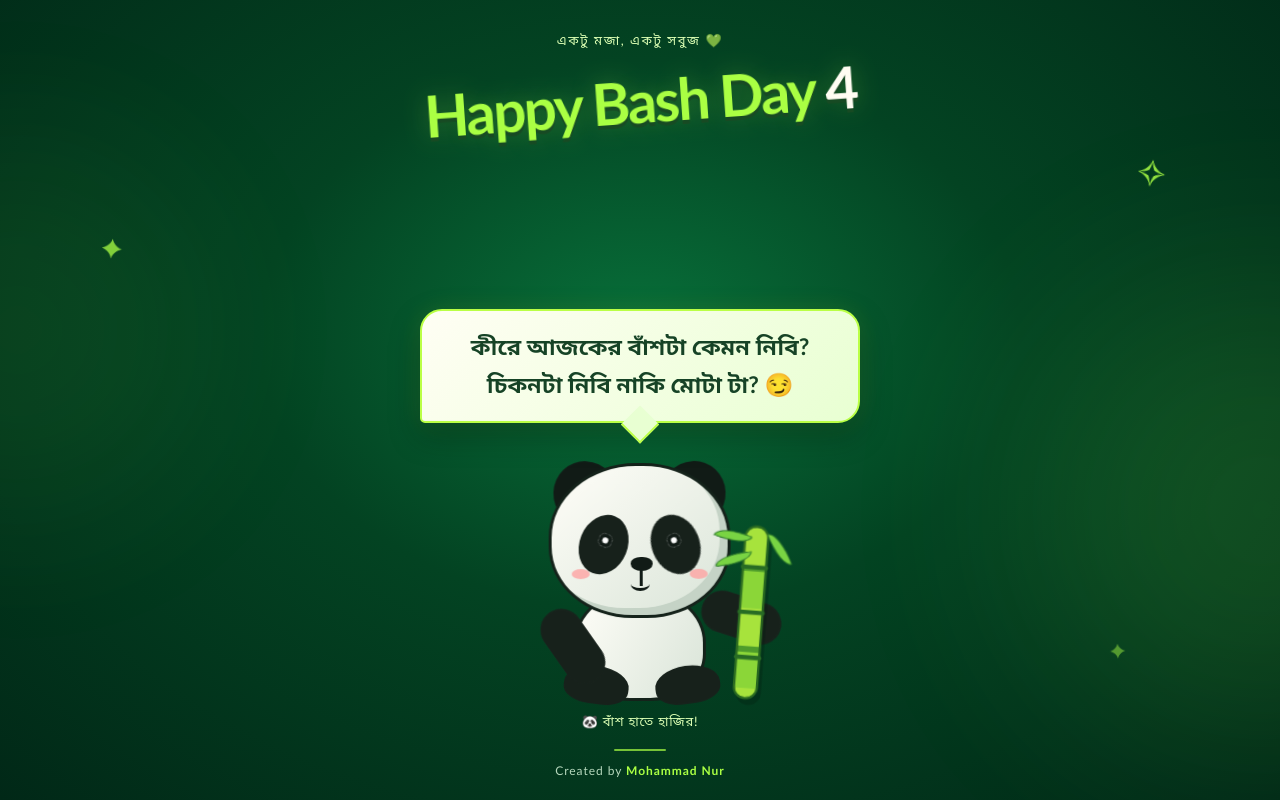
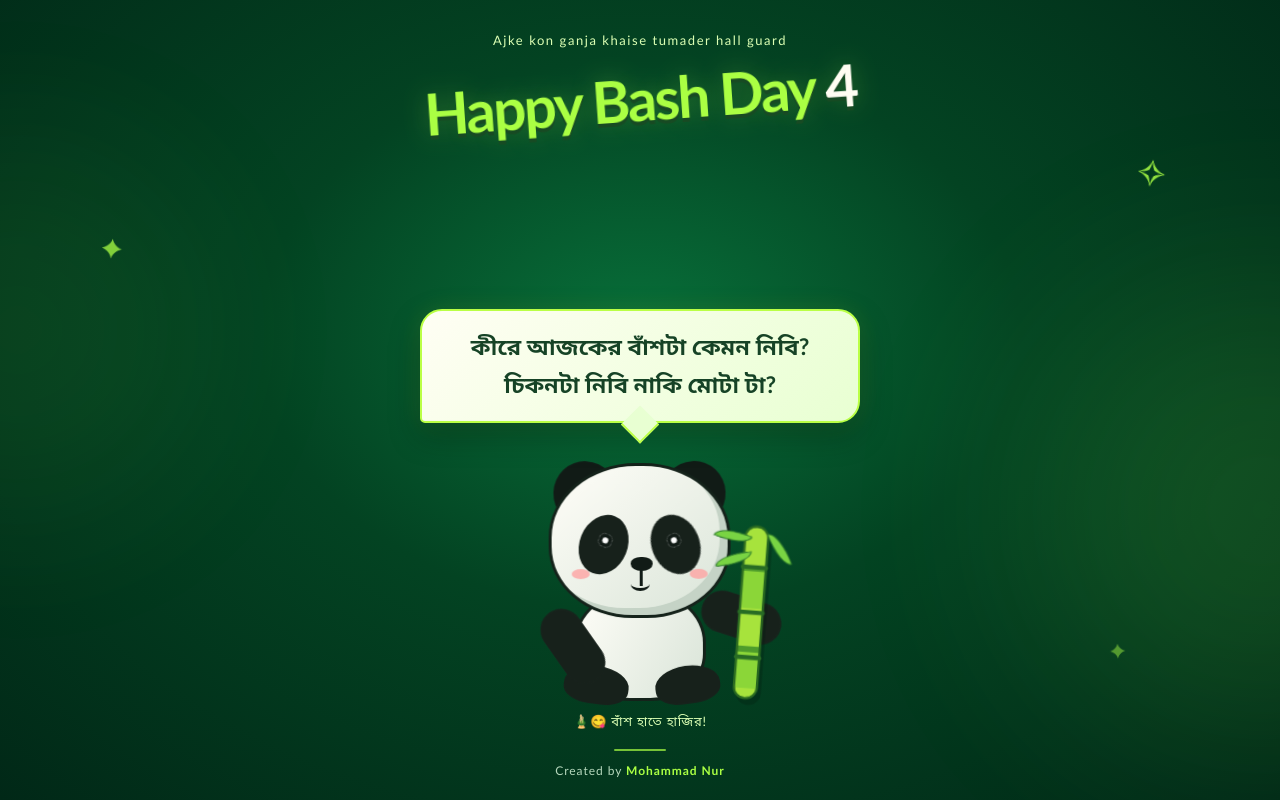
Before and after one commit to mohammadnur395/Happy-exam-bash-day, a plain HTML site: page index.html in a window 1280 px wide. Drawn offline with Linux system fonts and the light colour scheme.

Commit message:
Update title and captions with new emojis

```diff
--- a/index.html
+++ b/index.html
@@ -4,7 +4,7 @@
   <meta charset="UTF-8">
   <meta name="viewport" content="width=device-width, initial-scale=1.0">
   <meta name="theme-color" content="#033b20">
-  <title>Happy Bash Day 4 🐼</title>
+  <title>Happy Bash Day 4 😋🎍</title>
   <link rel="stylesheet" href="style.css">
 </head>
 <body>
@@ -16,13 +16,13 @@
 
   <main class="scene">
     <header class="heading">
-      <p class="eyebrow">একটু মজা, একটু সবুজ 💚</p>
+      <p class="eyebrow">Ajke kon ganja khaise tumader hall guard</p>
       <h1 class="title">Happy Bash Day <span id="day-number">4</span></h1>
     </header>
 
     <section class="panda-stage" aria-label="A panda holding bamboo">
       <div class="speech-bubble" role="status">
-        <span class="bubble-text">কীরে আজকের বাঁশটা কেমন নিবি? চিকনটা নিবি নাকি মোটা টা? 😏</span>
+        <span class="bubble-text">কীরে আজকের বাঁশটা কেমন নিবি? চিকনটা নিবি নাকি মোটা টা? </span>
       </div>
 
       <div class="panda-character" aria-hidden="true">
@@ -50,7 +50,7 @@
         <div class="leg leg-left"></div>
         <div class="leg leg-right"></div>
       </div>
-      <p class="panda-caption">🐼 বাঁশ হাতে হাজির!</p>
+      <p class="panda-caption">🎍😋 বাঁশ হাতে হাজির!</p>
     </section>
 
     <footer class="footer">
```
